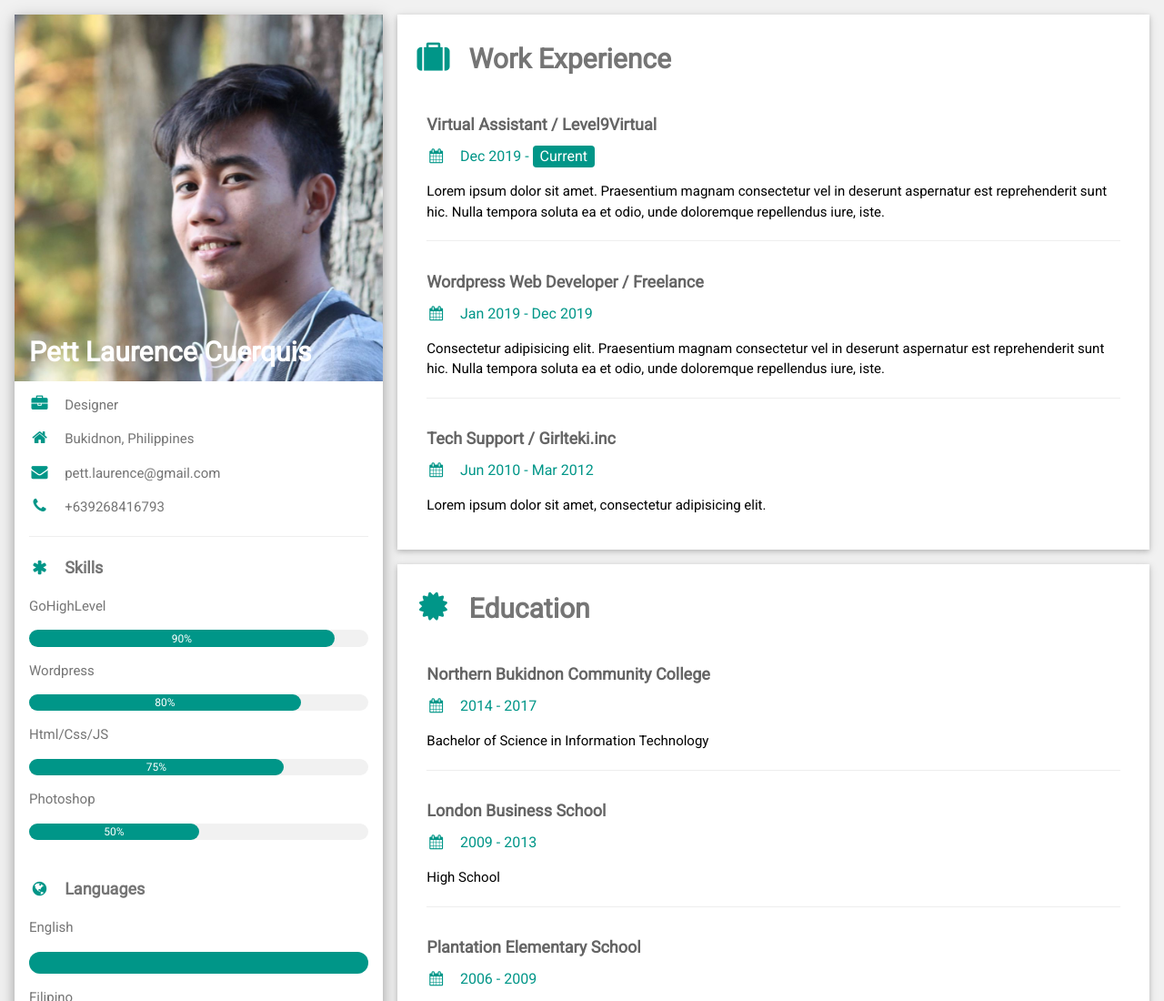
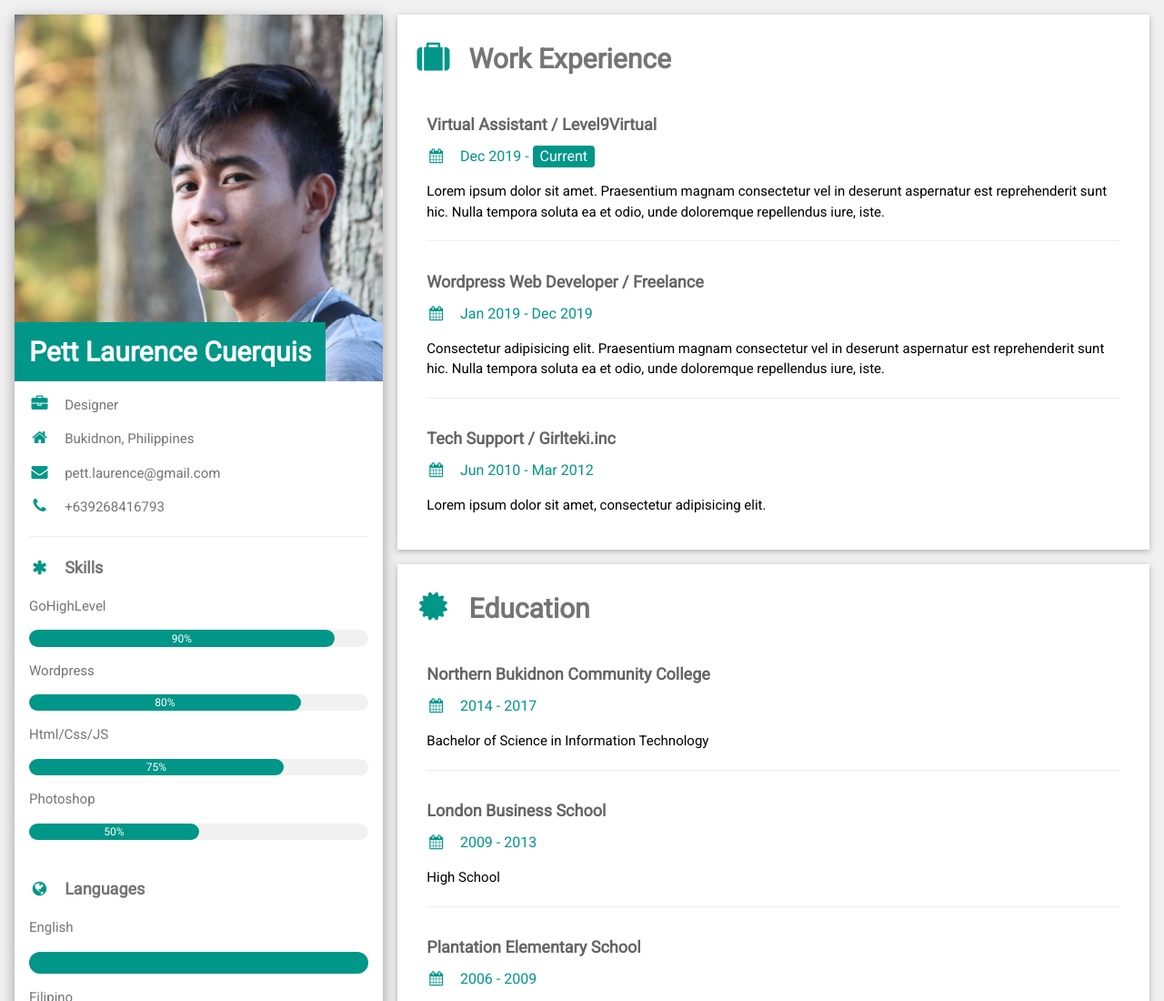
Before and after one commit to pettlaurence/my-portfolio, a plain HTML site: page index.html in a window 1280 px wide. Shown: the top 1100 px of the page at 91% size. Drawn offline with nearby package versions, Linux system fonts and the light colour scheme.

Commit message:
added name background css

```diff
--- a/index.html
+++ b/index.html
@@ -14,6 +14,9 @@ h2 {
     font-weight: bold !important;
     color: white !important;
    }
+.w3-display-bottomleft {
+    background: #009688!important;
+	}
 </style>
 <body class="w3-light-grey">
 
```
